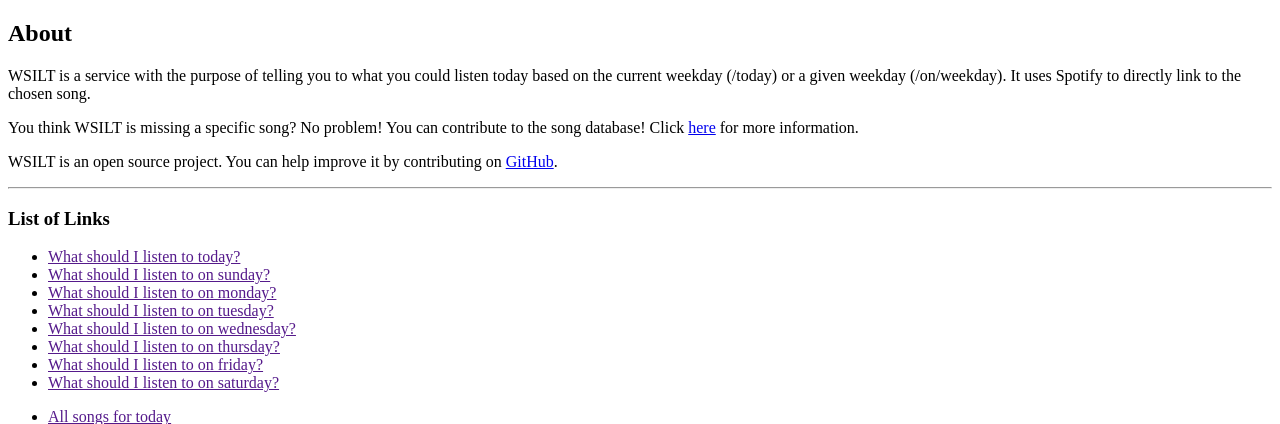
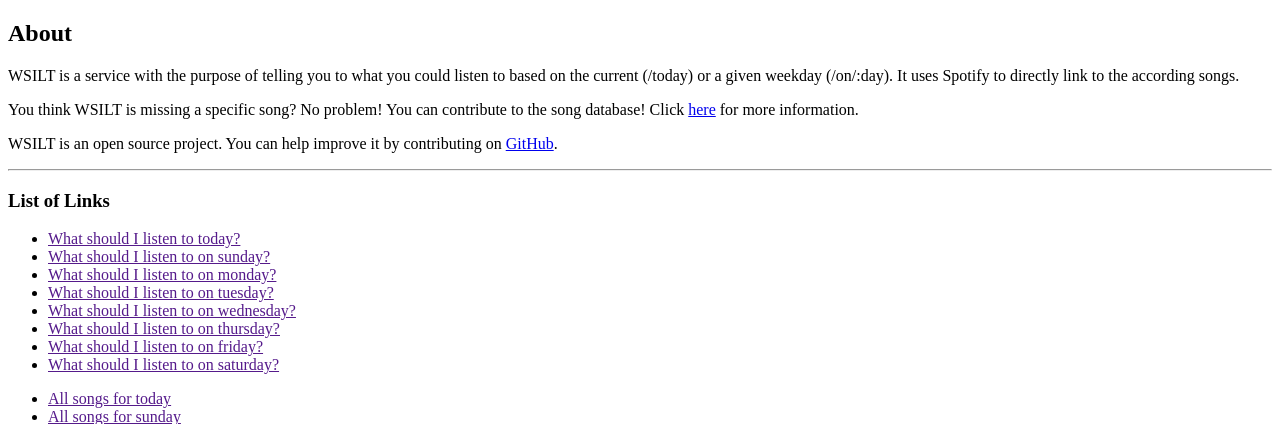
Before and after one commit to niclasleonbock/WhatShouldIListenTo, a PHP site: template app/templates/about.php in a window 1280 px wide. Shown: the top 424 px of the page. Run offline with PHP 8.4, Linux system fonts and the light colour scheme; the template is opened without the code that fills it, so the values that code supplies are empty.

Commit message:
updated about page (removed some redundant words)

```diff
--- a/app/templates/about.php
+++ b/app/templates/about.php
@@ -9,7 +9,7 @@
     <div class="container">
       <div class="inner">
         <h2>About</h2>
-        <p>WSILT is a service with the purpose of telling you to what you could listen today based on the current weekday (/today) or a given weekday (/on/weekday). It uses Spotify to directly link to the chosen song.</p>
+        <p>WSILT is a service with the purpose of telling you to what you could listen to based on the current (/today) or a given weekday (/on/:day). It uses Spotify to directly link to the according songs.</p>
         <p>You think WSILT is missing a specific song? No problem! You can contribute to the song database! Click <a href="https://github.com/niclasleonbock/wsilt-days">here</a> for more information.</p>
         <p>WSILT is an open source project. You can help improve it by contributing on <a href="https://github.com/niclasleonbock/WhatShouldIListenTo">GitHub</a>.</p>
 
```
